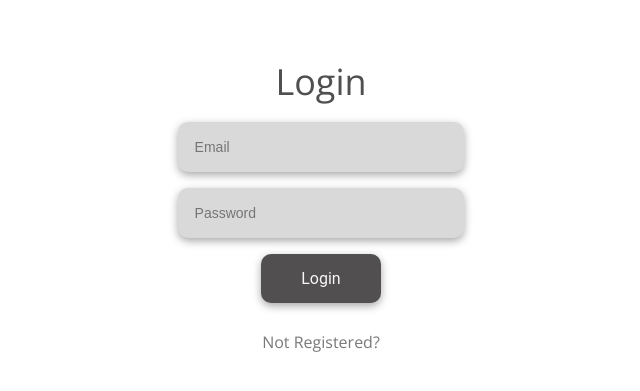
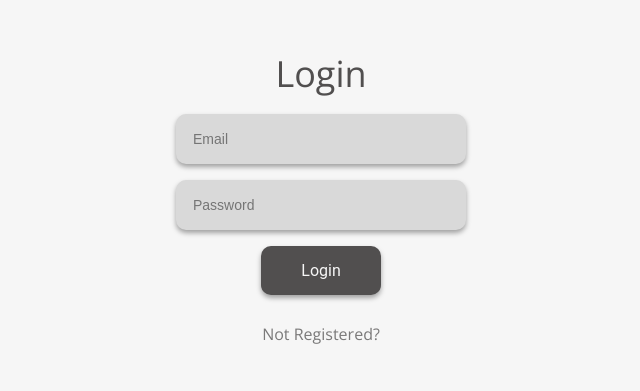
Before and after one commit to luciofdsantos/APS-2023.2-GraficHub, a React (Vite) app in the folder src/react/: page /login in a window 1280 px wide. Shown: the part 221-612 px from the top of the page, without its empty margins (319-959 px from the left). Built offline with nearby package versions, Linux system fonts and the light colour scheme.

Commit message:
style: alterar box shadow dos componentes

```diff
--- a/src/react/src/index.css
+++ b/src/react/src/index.css
@@ -8,7 +8,12 @@
     --MediumGray: #7a7979;
 }
 
+body{
+    margin: 0;
+    background-color: var(--GrayishWhite);
+}
+
 /*effects*/
 .mainshadowdown{
-    box-shadow:  0 3px 8px 0 rgba(0,0,0,0.35);
+    box-shadow:  0 3px 5px 0 rgba(0,0,0,0.35);
 }
```
